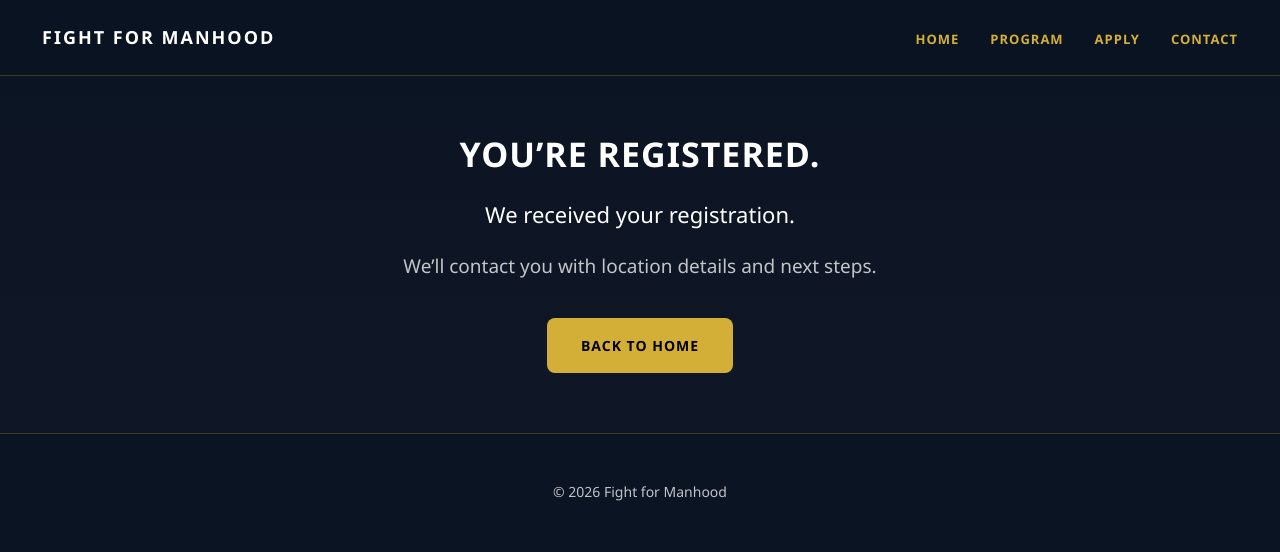
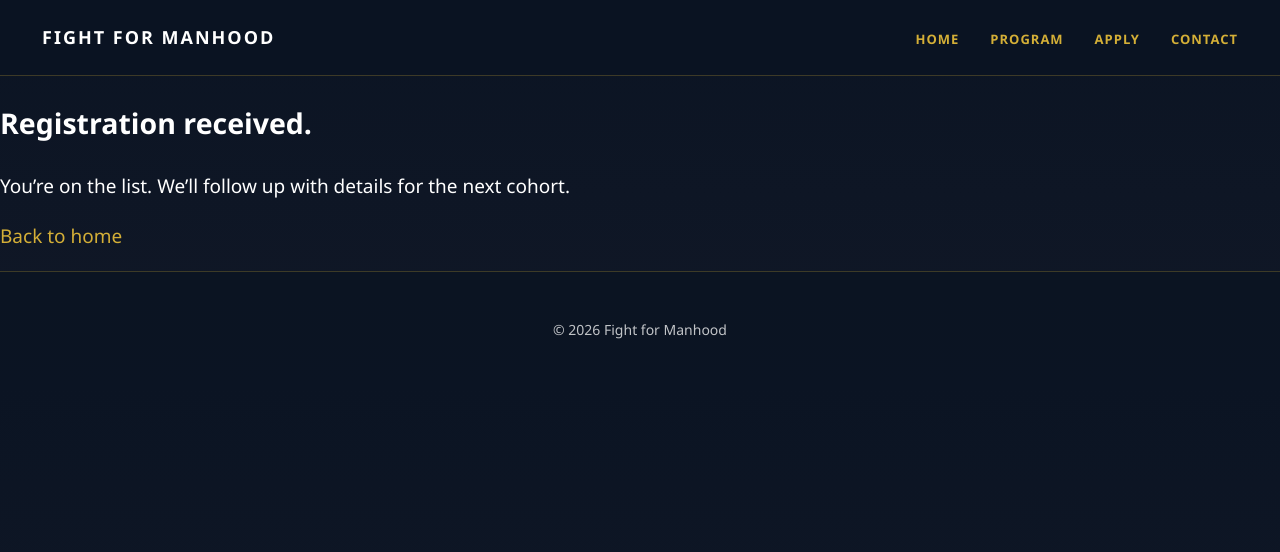
Before and after one commit to fightformanhood/fight-for-manhood-site, an Eleventy site: page src/success.md in a window 1280 px wide. Built offline with nearby package versions, Linux system fonts and the light colour scheme; Eleventy itself is replaced by a stand-in of ours; files that its build step writes are made by us from their sources.

Commit message:
Update success.md

```diff
--- a/src/success.md
+++ b/src/success.md
@@ -1,21 +1,14 @@
 ---
-layout: base.njk
-title: You’re Registered
-permalink: /success/
+title: "Registration received"
+description: "You’re on the list."
+layout: "base.njk"
+permalink: "/success/"
 ---
 
-<section class="section" style="text-align:center;">
-  <h3>You’re Registered.</h3>
+## Registration received.
 
-  <p style="font-size:22px; max-width:800px; margin:0 auto;">
-    We received your registration.
-  </p>
+You’re on the list. We’ll follow up with details for the next cohort.
 
-  <p class="muted" style="margin-top:18px; max-width:800px; margin-left:auto; margin-right:auto;">
-    We’ll contact you with location details and next steps.
-  </p>
+<div class="divider"></div>
 
-  <div style="margin-top:26px;">
-    <a class="button" href="/">Back to Home</a>
-  </div>
-</section>
+<a class="btn" href="/">Back to home</a>
```
